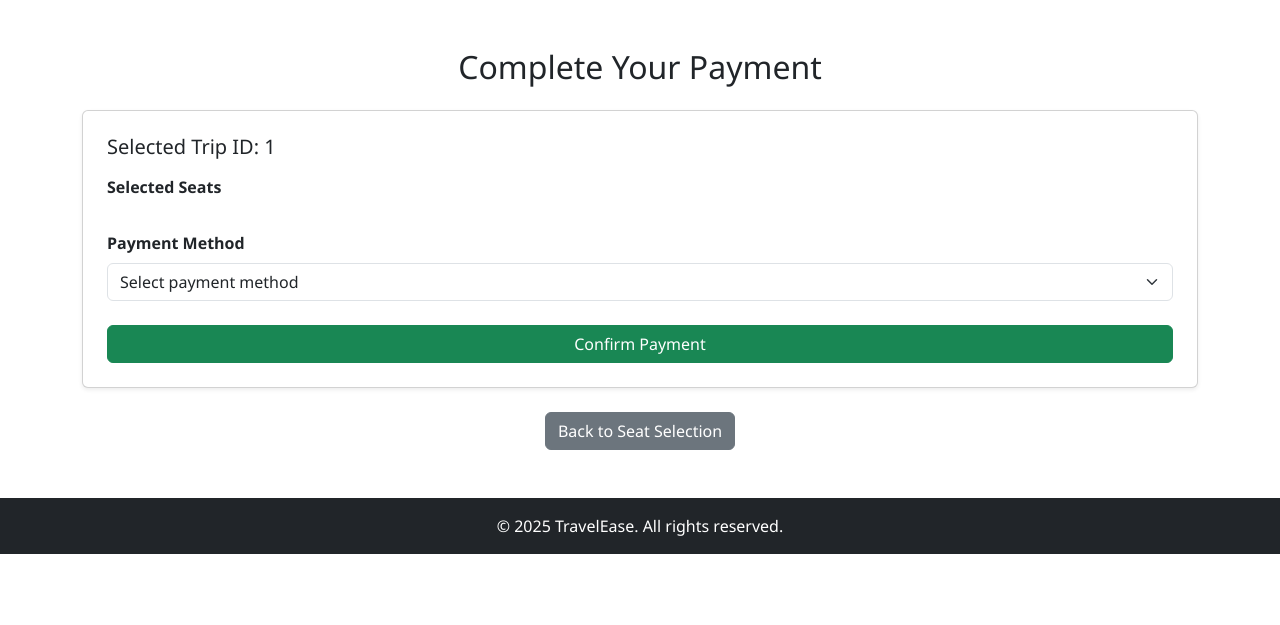
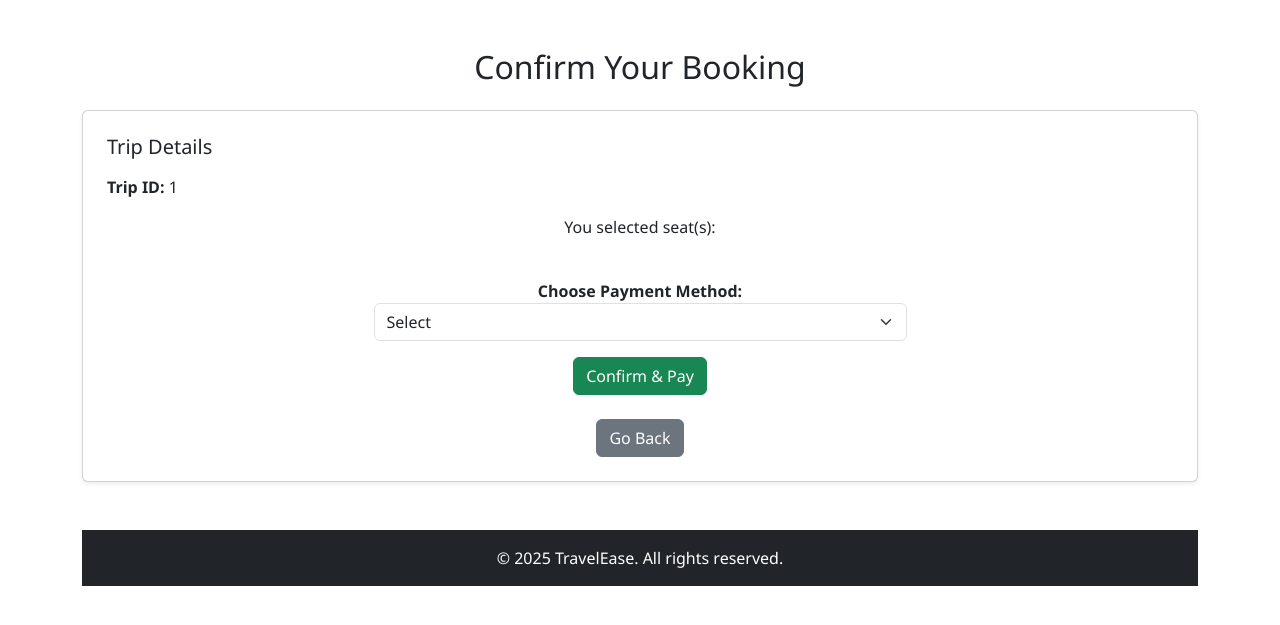
Before and after one commit to sidtronics/DBMS-Travel_Agency, a Flask app: page /dashboard/book/1/pay in a window 1280 px wide. Shown: the part 56-681 px from the top of the page. Run offline with Flask 3, Linux system fonts and the light colour scheme.

Commit message:
feat: added link to next page

```diff
--- a/templates/payment.html
+++ b/templates/payment.html
@@ -1,43 +1,41 @@
 {% extends "base.html" %}
 
-{% block title %}Payment - TravelEase{% endblock %}
+{% block title %}Confirm Payment - TravelEase{% endblock %}
 
 {% block content %}
 <div class="container mt-5">
-    <h2 class="mb-4 text-center">Complete Your Payment</h2>
+    <h2 class="mb-4 text-center">Confirm Your Booking</h2>
 
-    <form method="POST">
+    <form method="POST" action="{{ url_for('dashboard.payment', trip_id=trip_id) }}">
         <div class="card shadow-sm p-4">
-            <h5 class="mb-3">Selected Trip ID: {{ trip_id }}</h5>
+            <h5 class="mb-3">Trip Details</h5>
+            <p><strong>Trip ID:</strong> {{ trip_id }}</p>
 
-            <!-- Display selected seats (assuming you passed them via hidden fields or session) -->
-            <div class="mb-3">
-                <label for="seats" class="form-label"><strong>Selected Seats</strong></label>
-                <ul class="list-group mb-2">
-                    {% for seat in request.form.getlist('seats') %}
-                        <li class="list-group-item">{{ seat }}</li>
+<!-- Show selected seats -->
+<p class="text-center">You selected seat(s): <strong>{{ seat_numbers | join(", ") }}</strong></p>
+
+<!-- Hidden inputs to POST again -->
+{% for seat in seat_numbers %}
   <input type="hidden" name="seats" value="{{ seat }}">
 {% endfor %}
-                </ul>
-            </div>
 
-            <!-- Payment Method -->
-            <div class="mb-4">
-                <label for="payment_method" class="form-label"><strong>Payment Method</strong></label>
-                <select class="form-select" name="payment_method" id="payment_method" required>
-                    <option value="" disabled selected>Select payment method</option>
+<!-- Form to submit payment -->
+<form method="POST" action="{{ url_for('dashboard.payment', trip_id=trip_id) }}">
+  <div class="text-center mt-4">
+    <label for="payment_method"><strong>Choose Payment Method:</strong></label>
+    <select name="payment_method" id="payment_method" class="form-select w-50 mx-auto mb-3" required>
+        <option value="">Select</option>
         <option value="UPI">UPI</option>
         <option value="Card">Card</option>
         <option value="Netbanking">Netbanking</option>
     </select>
-            </div>
-
-            <button type="submit" class="btn btn-success w-100">Confirm Payment</button>
+    <button type="submit" class="btn btn-success">Confirm & Pay</button>
   </div>
 </form>
 
+
     <div class="text-center mt-4">
-        <a href="{{ url_for('dashboard.seat_selection', trip_id=trip_id) }}" class="btn btn-secondary">Back to Seat Selection</a>
+        <a href="{{ url_for('dashboard.seat_selection', trip_id=trip_id) }}" class="btn btn-secondary">Go Back</a>
     </div>
 </div>
 {% endblock %}
```
Lines whose indentation alone changed are shown as unchanged.
